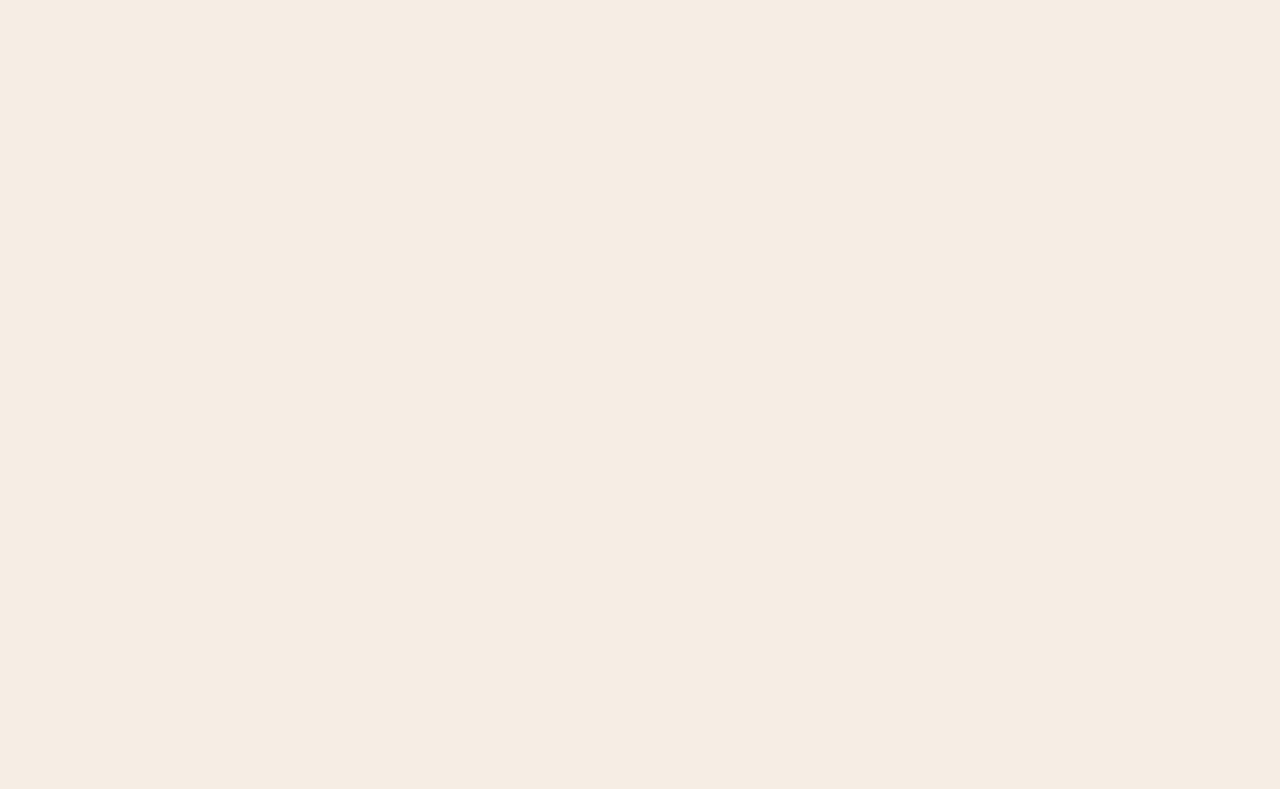
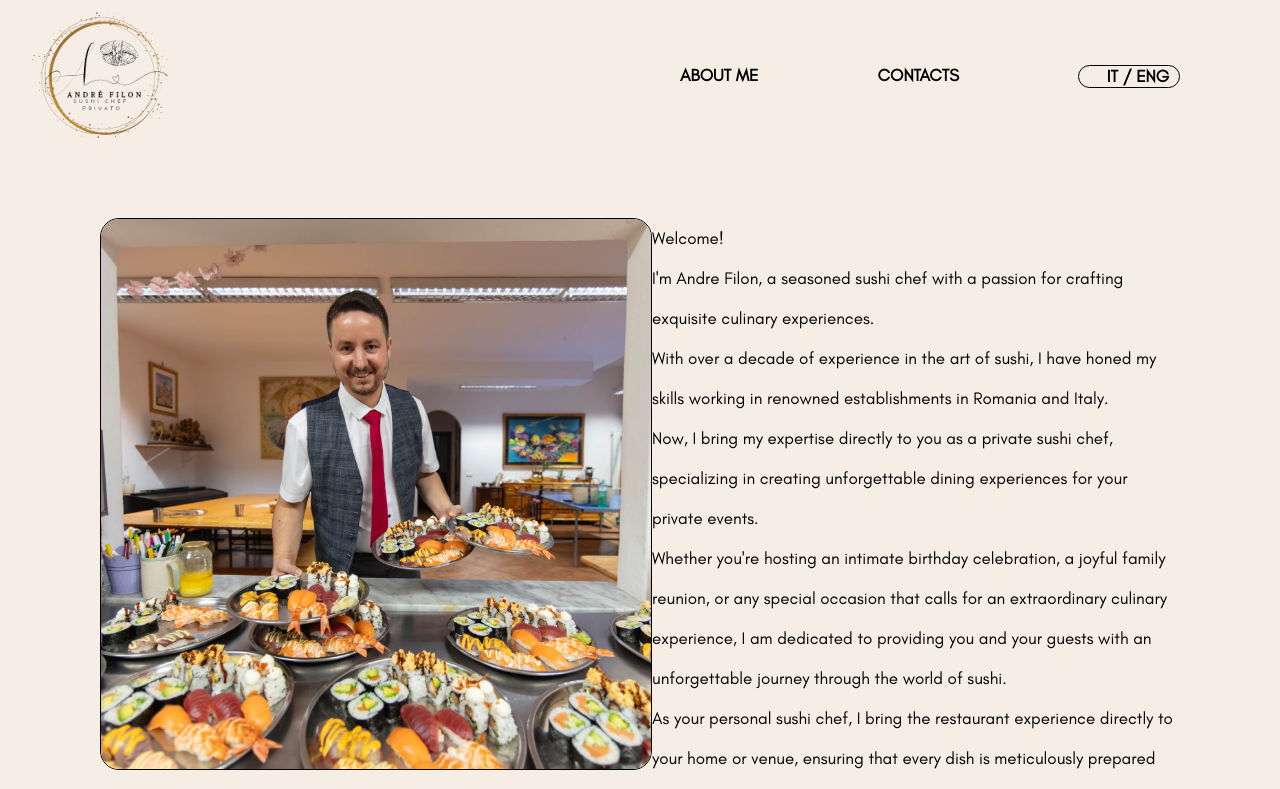
Before and after one commit to MariiaAnnikova/Sushi, a React (Create React App) app: page /about_me in a window 1280 px wide. Before the commit this address had no page. Shown: the top 789 px of the page. Built offline with nearby package versions, Linux system fonts and the light colour scheme; a web font is replaced by a local one.

Commit message:
about_me_added

```diff
--- /dev/null
+++ b/src/components/AboutMe/AboutMe.jsx
@@ -0,0 +1,30 @@
+import React from 'react'
+import s from './AboutMe.module.css'
+import Andrei_pic from '../../css/slider11.jpeg'
+
+
+
+
+
+
+export default function AboutMe() {
+  return (
+    <div className={s.about_me_block}>
+<div className={s.about_me_pic}>
+  <img src={Andrei_pic} alt="Andrei Filon Sushi Chef Privato" />
+</div>
+
+
+<div className={s.about_title}>
+<p>Welcome! </p>
+         <p>I'm Andre Filon, a seasoned sushi chef with a passion for crafting exquisite culinary experiences.
+          </p>
+          <p>With over a decade of experience in the art of sushi, I have honed my skills working in renowned establishments in Romania and Italy.</p>
+          <p> Now, I bring my expertise directly to you as a private sushi chef, specializing in creating unforgettable dining experiences for your private events. </p>
+         <p>Whether you're hosting an intimate birthday celebration, a joyful family reunion, or any special occasion that calls for an extraordinary culinary experience, I am dedicated to providing you and your guests with an unforgettable journey through the world of sushi.</p>
+          <p> As your personal sushi chef, I bring the restaurant experience directly to your home or venue, ensuring that every dish is meticulously prepared and tailored to your preferences.</p>
+          <p>As a private chef, I offer my service for private parties, anniversaries, birthdays, family dinners. Please see my contacts for more details and availability.</p>
+          </div>
+    </div>
+  )
+}
--- /dev/null
+++ b/src/components/AboutMe/AboutMe.module.css
@@ -0,0 +1,33 @@
+.about_me_block{
+    height: 700px;
+    width: 100vw;
+    display: flex;
+    justify-content: space-between;
+     margin-top: 200px;
+
+}
+
+.about_me_pic img{
+    height: 550px;
+  width:550px;
+    object-fit: contain;
+    margin-left: 100px;
+    border:1px solid black;
+    border-radius: 19px;
+}
+
+.about_title {
+
+   display: flex;
+   flex-direction: column;
+    height: 700px;
+  width: 700px;
+  margin-right: 100px;
+
+    font-family: Glacial;
+    font-size: 17px;
+    font-weight: 500;
+   line-height: 40px;
+
+
+}
--- a/src/components/App/App.jsx
+++ b/src/components/App/App.jsx
@@ -2,8 +2,9 @@ import { Routes, Route } from "react-router-dom";
 import './App.css';
 import Layout from "../Layout/Layout";
 import MainPage from "../MainPage/MainPage";
-import Contacts from "../Contacts/Contacts";
+
 import ContactsPage from "../ContactsPage/ContactsPage";
+import AboutMe from "../AboutMe/AboutMe";
 
 
 function App() {
@@ -12,7 +13,8 @@ function App() {
     <Route path="/" element={<Layout />}>
     <Route index element={ <MainPage /> } />
     <Route path='contact' element ={<ContactsPage/>} />
-    </Route>
+    <Route path='about_me' element={<AboutMe/>}/>
+        </Route>
     </Routes>
   );
 }
--- a/src/components/Nav/Nav.jsx
+++ b/src/components/Nav/Nav.jsx
@@ -2,8 +2,8 @@ import React from 'react'
 import s from "./Nav.module.css"
 import {PlusOutlined} from '@ant-design/icons'
 import Logo from '../../css/Logo.jpeg'
-import { Link } from 'react-scroll'
-import { Link as HashLink } from 'react-router-dom'
+
+import { Link } from 'react-router-dom'
 
 
 export default function Nav({menuActive, setMenuActive}) {
@@ -11,47 +11,24 @@ export default function Nav({menuActive, setMenuActive}) {
     <div>
     <div className={s.nav_block}>
 
- <div className={s.nav_logo}><img  src={Logo} alt="Logo" /></div>
+<div className={s.nav_logo}> <Link to='/'> <img  src={Logo} alt="Logo" /> </Link></div>
 
 <div className={[s.nav_menu, menuActive ? s.active : ''].join(' ')}>
 
-<Link activeClass="active"
-                 to="PhotoParalax"
-                 smooth={true}
-                 duration={500}>
+<Link to='about_me'>
            About me
         </Link>
 
-        {/* <Link
-                 to="Service"
-                 smooth={true}
-                 duration={500}>
-           Service
-        </Link> */}
+       <Link to='Contact'  className={s.nav_contacts}>
 
 
-        {/* <Link
-                 to="Galery"
-                 smooth={true}
-                 duration={500}>
-          Galery
-        </Link> */}
-
-
-
-        <Link className={s.nav_contacts}
-                 to="Contacts"
-                 smooth={true}
-                 duration={500}>
           Contacts
         </Link>
 
-        <Link className={s.nav_reviews}
-                 to="Reviews"
-                 smooth={true}
-                 duration={500}>
-        Reviews
-        </Link>
+        <div className={s.nav_reviews}
+               >
+        <p>IT / ENG </p>
+        </div>
 
       </div>
 
--- a/src/components/Nav/Nav.module.css
+++ b/src/components/Nav/Nav.module.css
@@ -40,6 +40,19 @@
 
     }
 
+    .nav_reviews{
+      height: 21px;
+      width: 100px;
+      border:1px solid black;
+      border-radius: 19px;
+      justify-content: center;
+      justify-items: center;
+    }
+
+    .nav_reviews p {
+      margin-left: 18px;
+
+    }
     @media only screen
     and (min-device-width: 375px)
     and (max-device-width: 667px)
```
